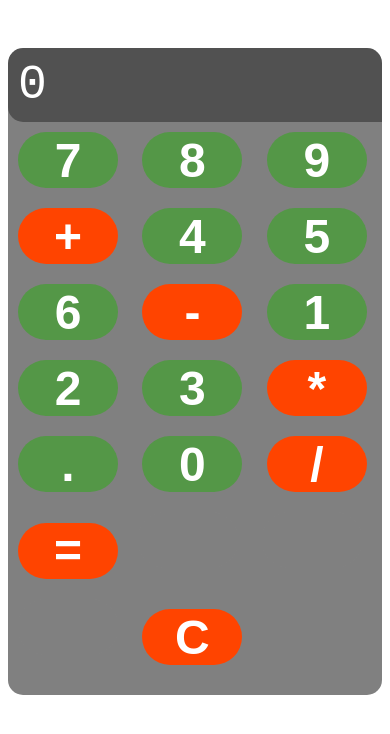
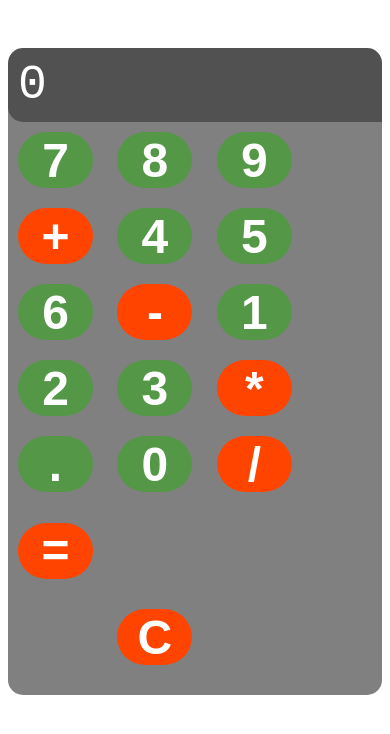
Before and after one commit to ece818/calculator, a plain HTML site: page index.html in a window 390 px wide. Drawn offline with Linux system fonts and the light colour scheme.

Commit message:
Mobile ready

```diff
--- a/style.css
+++ b/style.css
@@ -80,3 +80,32 @@ button:active {
 .blank:active {
   background-color: hsl(0, 0%, 50%);
 }
+
+@media only screen and (max-width: 700px) {
+  button {
+    border-radius: 100px;
+    width: 75px;
+    height: 75px;
+    font-size: 3rem;
+    border: 0;
+    font-weight: bold;
+    margin: 10px;
+    background-color: hsla(110, 68%, 39%, 0.596);
+    color: white;
+    cursor: pointer;
+  }
+  #keys {
+    display: grid;
+    grid-template-columns: repeat(4, 1fr);
+    gap: 4px;
+    padding: 25px;
+    margin: 5px;
+  }
+
+  .keys button {
+    height: 56px;
+    align-items: center;
+    justify-content: center;
+    display: inline-flex;
+  }
+}
```
